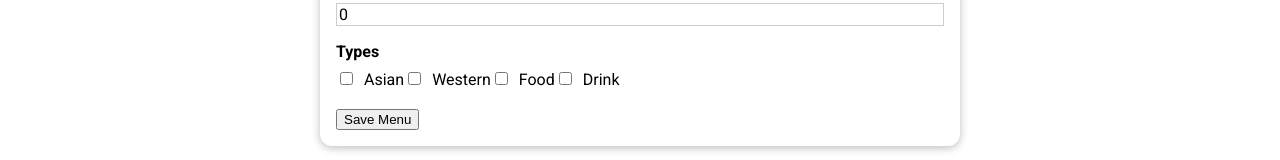
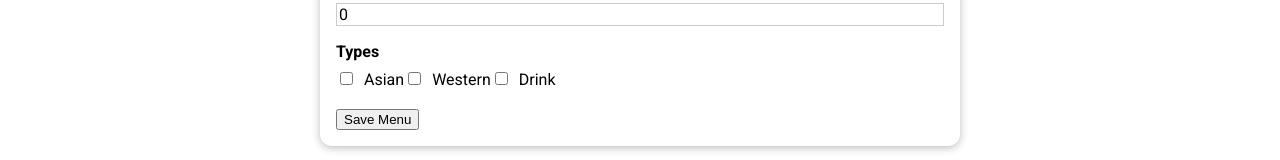
Before and after one commit to rulkimi/restaurant-order-system, a Vue app: page /create in a window 1280 px wide. Shown: the part 386-546 px from the top of the page. Built offline with nearby package versions, Linux system fonts and the light colour scheme.

Commit message:
remove food as filter, fix the menu creation check

```diff
--- a/src/components/menus/MenuFilter.vue
+++ b/src/components/menus/MenuFilter.vue
@@ -9,10 +9,10 @@
       <input type="checkbox" id="western" checked @change="setFilter"/>
       <label for="western">Western</label>
     </span>
-    <span class="filter-option">
+    <!-- <span class="filter-option">
       <input type="checkbox" id="food" checked @change="setFilter"/>
       <label for="food">Food</label>
-    </span>
+    </span> -->
     <span class="filter-option">
       <input type="checkbox" id="drink" checked @change="setFilter"/>
       <label for="drink">Drink</label>
--- a/src/views/menus/MenuCreation.vue
+++ b/src/views/menus/MenuCreation.vue
@@ -19,16 +19,16 @@
 
       <div class="form-control">
         <label>Types</label>
-        <input type="checkbox" id="asian" v-model="menu.types" value="Asian">
+        <input type="checkbox" id="asian" v-model="menu.types" value="asian">
         <label for="asian">Asian</label>
 
-        <input type="checkbox" id="western" v-model="menu.types" value="Western">
+        <input type="checkbox" id="western" v-model="menu.types" value="western">
         <label for="western">Western</label>
+<!--
+        <input type="checkbox" id="food" v-model="menu.types" value="Food">
+        <label for="food">Food</label> -->
 
-        <input type="checkbox" id="food" v-model="menu.types" value="Food">
-        <label for="food">Food</label>
-
-        <input type="checkbox" id="drink" v-model="menu.types" value="Drink">
+        <input type="checkbox" id="drink" v-model="menu.types" value="drink">
         <label for="drink">Drink</label>
       </div>
 
@@ -66,6 +66,7 @@ export default {
         price: this.price,
       };
       this.menus.unshift(newMenu);
+      console.log(newMenu);
     }
   }
 }
--- a/src/views/menus/MenusLists.vue
+++ b/src/views/menus/MenusLists.vue
@@ -51,6 +51,7 @@ export default {
   },
   computed: {
     filteredMenus() {
+      //fix this - how to get it updated? - mutations?
       const menus = this.$store.getters['menus/menus'];
       return menus.filter(menu => {
         if (this.activeFilters.asian && menu.types.includes('asian')) {
@@ -59,9 +60,9 @@ export default {
         if (this.activeFilters.western && menu.types.includes('western')) {
           return true;
         }
-        if (this.activeFilters.food && menu.types.includes('food')) {
-          return true;
-        }
+        // if (this.activeFilters.food && menu.types.includes('food')) {
+        //   return true;
+        // }
         if (this.activeFilters.drink && menu.types.includes('drink')) {
           return true;
         }
```
